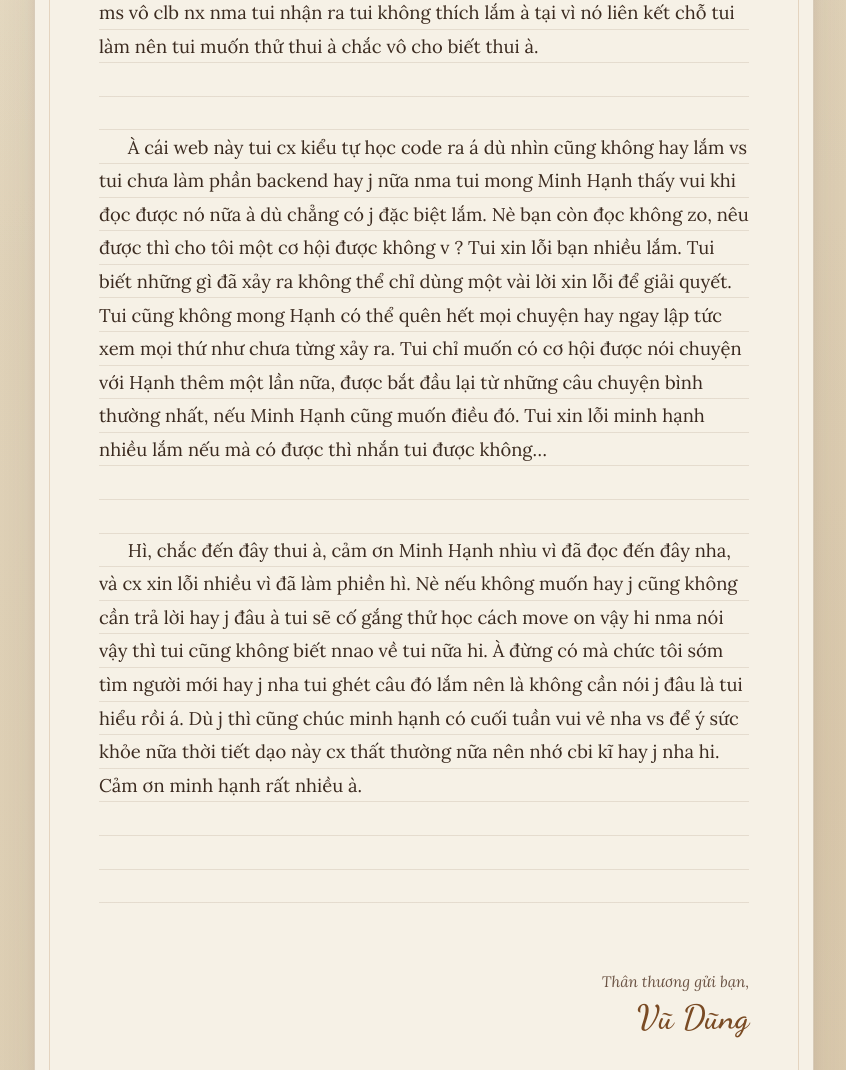
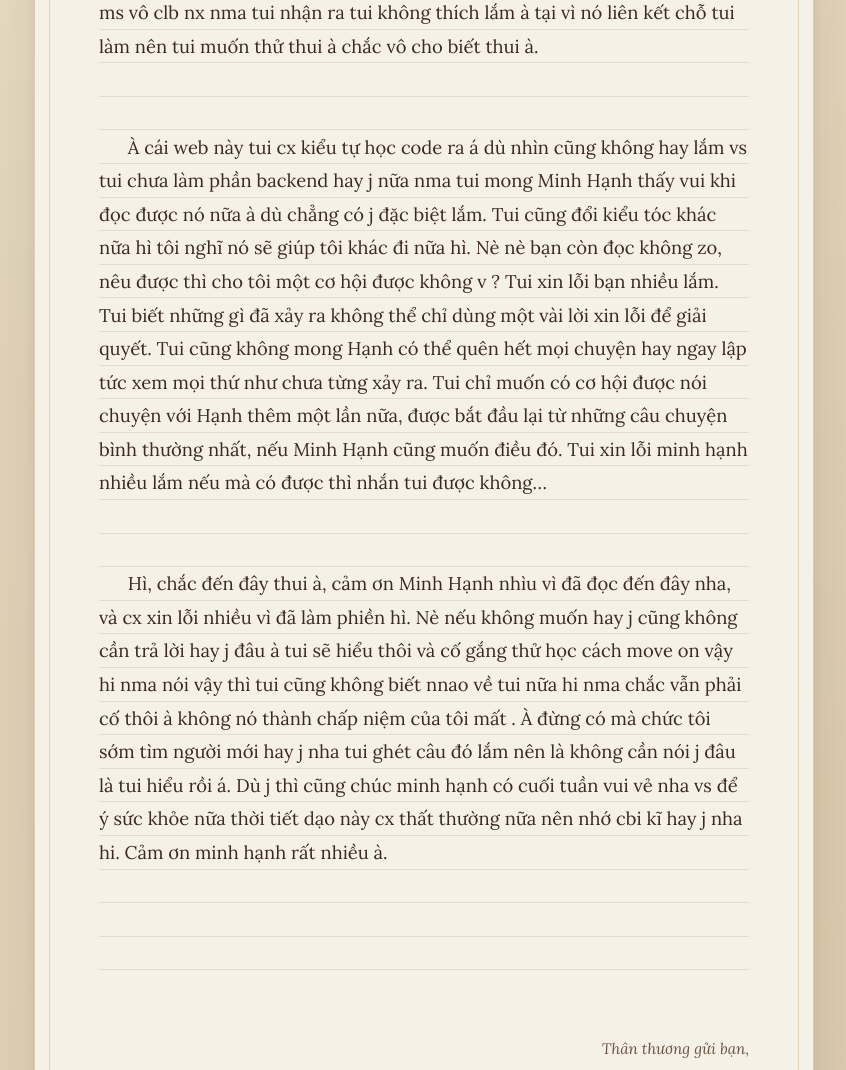
Before and after one commit to dgdglol/Thu_gui_minh_hanh, a plain HTML site: page Thu_Gui_Minh_Hanh.html in a window 1280 px wide. Shown: the part 1500-2570 px from the top of the page, without its empty margins (216-1062 px from the left). Drawn offline with nearby package versions, Linux system fonts and the light colour scheme.

Commit message:
Cap nhat noi dung buc thu moi nhat

```diff
--- a/Thu_Gui_Minh_Hanh.html
+++ b/Thu_Gui_Minh_Hanh.html
@@ -1280,8 +1280,8 @@ body.show-admin-panel .author-admin-panel {
 <p>Hi, minh hạnh vào thật hả, hì thật ra tui cũng không rõ viết j lắm, lúc đầu tôi định gửi word hay xin mail minh hạnh gửi cơ nma tui không thích cái phông nền để viết lắm nên tôi làm ra cái này đó không biết minh hạnh thấy có đau mắt hay j không nữa tại tui chọn luôn cái màu tui thích á, à cái này không bị hack hay lộ thông tin j đâu tại tui cx chưa học về cái đấy lắm hi:&gt;</p>
 <p>Nè dạo này minh hạnh thế nào vậy? Tui vẫn hay xem mấy tin trên nick kia, nếu minh hạnh có thấy phiền hay j bảo tui với được ko hay block luôn cx được á. Tui cũng nhiều lần muốn viết cho minh hạnh nma tui không biết nghĩ j để viết nữa, tui không nghĩ được cách xin lỗi được minh hạnh vì những thứ trải qua nên chắc bức thư này sẽ không có quá nhiều lời xin lỗi đâu, cũng chắc không đặc biệt j đâu. Tui muốn biết dạo này minh hạnh thế nào và tui cũng muốn kể về bản thân tôi dạo này nhìu hơn dù cảm giác cx không có tốt hơn lắm á hì nên minh hạnh thích đọc hay không thì cx không cần rep hay j đâu.</p>
 <p>Nè cảm giác sau khi xong, tui chả bh gặp lại được minh hạnh nữa vậy chả hiểu sao, htrc bọn bn tui kể gặp đc minh hạnh trên đường nữa. Nè dạo này minh hạnh hoạt động những j vậy tui xem trên tin thấy minh hạnh cười vui nữa. Dạo này nếu nói chung chắc cũng tốt tốt hơn kì trc r á, tôi cũng mới app được vô lab đầu tháng 8 này đấy cx khá ảo tui mới lên lab tầm 3 4 tuần xong thầy bảo tôi lên chỗ thầy làm luôn nữa cx may mắn nữa tại gpa các thứ tôi cũng không quá đẹp nữa, chắc cái buổi hôm tui được nch vs thầy về định hướng tui cũng nói qua nhiều đến thi trường và mức lương nữa nên thầy cho lên luôn hì, à nma cái đó không phải là về AI hay IoT như module ngành tui nữa nó chỉ áp dụng vô các thứ thôi à vẫn cần à nó là kiểu về Fintech á à nó ngay bên Lê Thanh Nghị nữa khá gần trường. Tui cũng gặp khá nhiều anh chị nữa dù cách tận 4 5 tuổi lận nữa, hì dù tôi vẫn chỉ kiểu vẫn lên đó học kiến thức mới là chính với được giao cho mấy cái task nhỏ th cũng không làm dc mấy project chính của công ty lắm kiểu tui chỉ được add vô mấy cái project bé vs khá lâu của cty rôi nữa nên cx an toàn  nma chắc cũng tạm được á hì tui còn bị dạo nếu add vô prj hiện tại sợ bị đi tù ạ hihi.  À tui cũng ms vô clb nx nma tui nhận ra tui không thích lắm à tại vì nó liên kết chỗ tui làm nên tui muốn thử thui à chắc vô cho biết thui à.</p>
-<p>À cái web này tui cx kiểu tự học code ra á dù nhìn cũng không hay lắm vs tui chưa làm phần backend hay j nữa nma tui mong Minh Hạnh thấy vui khi đọc được nó nữa à dù chẳng có j đặc biệt lắm. Nè bạn còn đọc không zo, nêu được thì cho tôi một cơ hội được không v ? Tui xin lỗi bạn nhiều lắm. Tui biết những gì đã xảy ra không thể chỉ dùng một vài lời xin lỗi để giải quyết. Tui cũng không mong Hạnh có thể quên hết mọi chuyện hay ngay lập tức xem mọi thứ như chưa từng xảy ra. Tui chỉ muốn có cơ hội được nói chuyện với Hạnh thêm một lần nữa, được bắt đầu lại từ những câu chuyện bình thường nhất, nếu Minh Hạnh cũng muốn điều đó. Tui xin lỗi minh hạnh nhiều lắm nếu mà có được thì nhắn tui được không…</p>
-<p>Hì, chắc đến đây thui à, cảm ơn Minh Hạnh nhìu vì đã đọc đến đây nha, và cx xin lỗi nhiều vì đã làm phiền hì. Nè nếu không muốn hay j cũng không cần trả lời hay j đâu à tui sẽ cố gắng thử học cách move on vậy hi nma nói vậy thì tui cũng không biết nnao về tui nữa hi. À đừng có mà chức tôi sớm tìm người mới hay j nha tui ghét câu đó lắm nên là không cần nói j đâu là tui hiểu rồi á. Dù j thì cũng chúc minh hạnh có cuối tuần vui vẻ nha vs để ý sức khỏe nữa thời tiết dạo này cx thất thường nữa nên nhớ cbi kĩ hay j nha hi. Cảm ơn minh hạnh rất nhiều à.</p>
+<p>À cái web này tui cx kiểu tự học code ra á dù nhìn cũng không hay lắm vs tui chưa làm phần backend hay j nữa nma tui mong Minh Hạnh thấy vui khi đọc được nó nữa à dù chẳng có j đặc biệt lắm. Tui cũng đổi kiểu tóc khác nữa hì tôi nghĩ nó sẽ giúp tôi khác đi nữa hì. Nè nè bạn còn đọc không zo, nêu được thì cho tôi một cơ hội được không v ? Tui xin lỗi bạn nhiều lắm. Tui biết những gì đã xảy ra không thể chỉ dùng một vài lời xin lỗi để giải quyết. Tui cũng không mong Hạnh có thể quên hết mọi chuyện hay ngay lập tức xem mọi thứ như chưa từng xảy ra. Tui chỉ muốn có cơ hội được nói chuyện với Hạnh thêm một lần nữa, được bắt đầu lại từ những câu chuyện bình thường nhất, nếu Minh Hạnh cũng muốn điều đó. Tui xin lỗi minh hạnh nhiều lắm nếu mà có được thì nhắn tui được không…</p>
+<p>Hì, chắc đến đây thui à, cảm ơn Minh Hạnh nhìu vì đã đọc đến đây nha, và cx xin lỗi nhiều vì đã làm phiền hì. Nè nếu không muốn hay j cũng không cần trả lời hay j đâu à tui sẽ hiểu thôi và cố gắng thử học cách move on vậy hi nma nói vậy thì tui cũng không biết nnao về tui nữa hi nma chắc vẫn phải cố thôi à không nó thành chấp niệm của tôi mất . À đừng có mà chức tôi sớm tìm người mới hay j nha tui ghét câu đó lắm nên là không cần nói j đâu là tui hiểu rồi á. Dù j thì cũng chúc minh hạnh có cuối tuần vui vẻ nha vs để ý sức khỏe nữa thời tiết dạo này cx thất thường nữa nên nhớ cbi kĩ hay j nha hi. Cảm ơn minh hạnh rất nhiều à.</p>
         </div>
       </div>
 
```
Also changed, not shown: index.html (+2 -2 lines).
